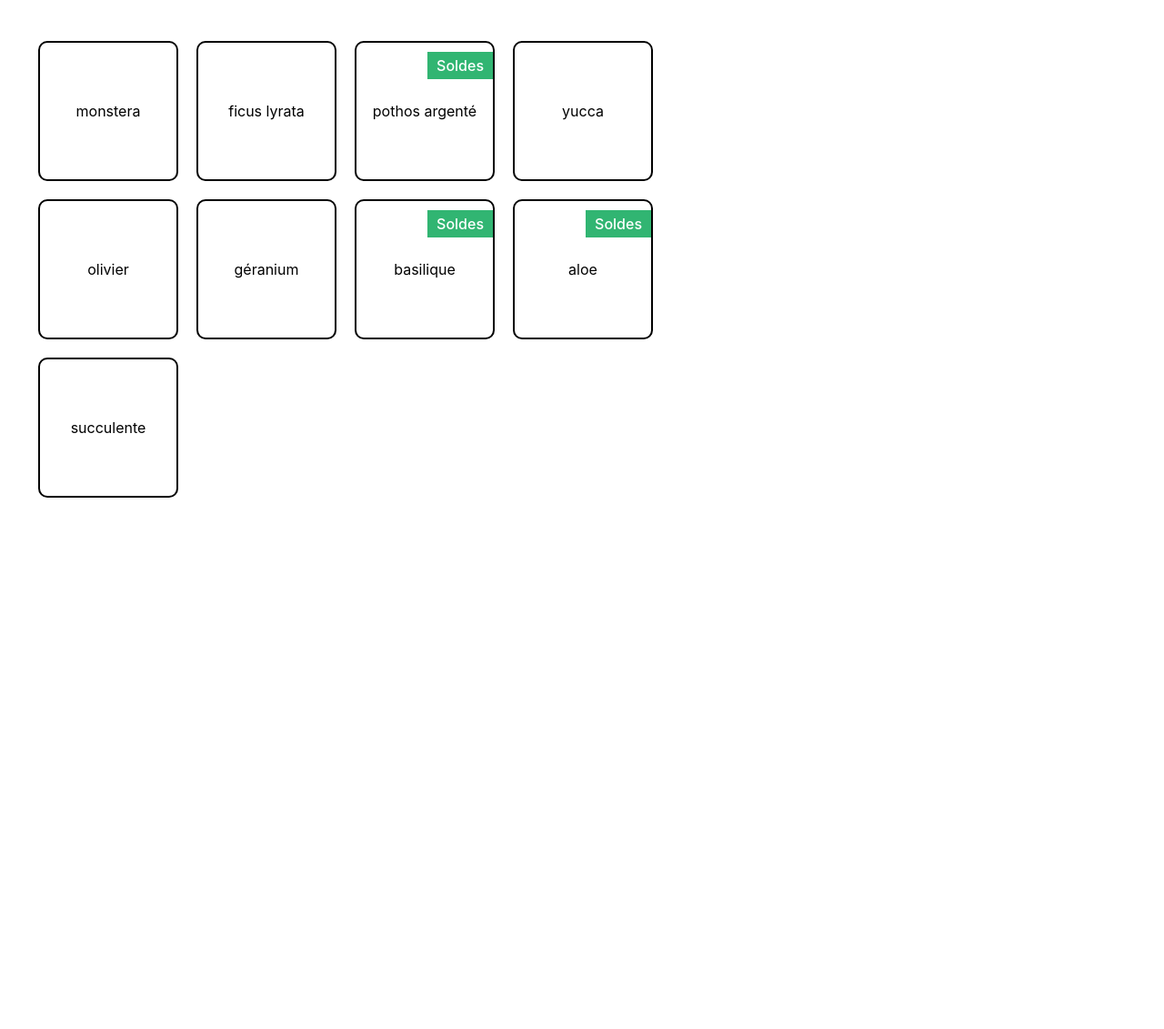
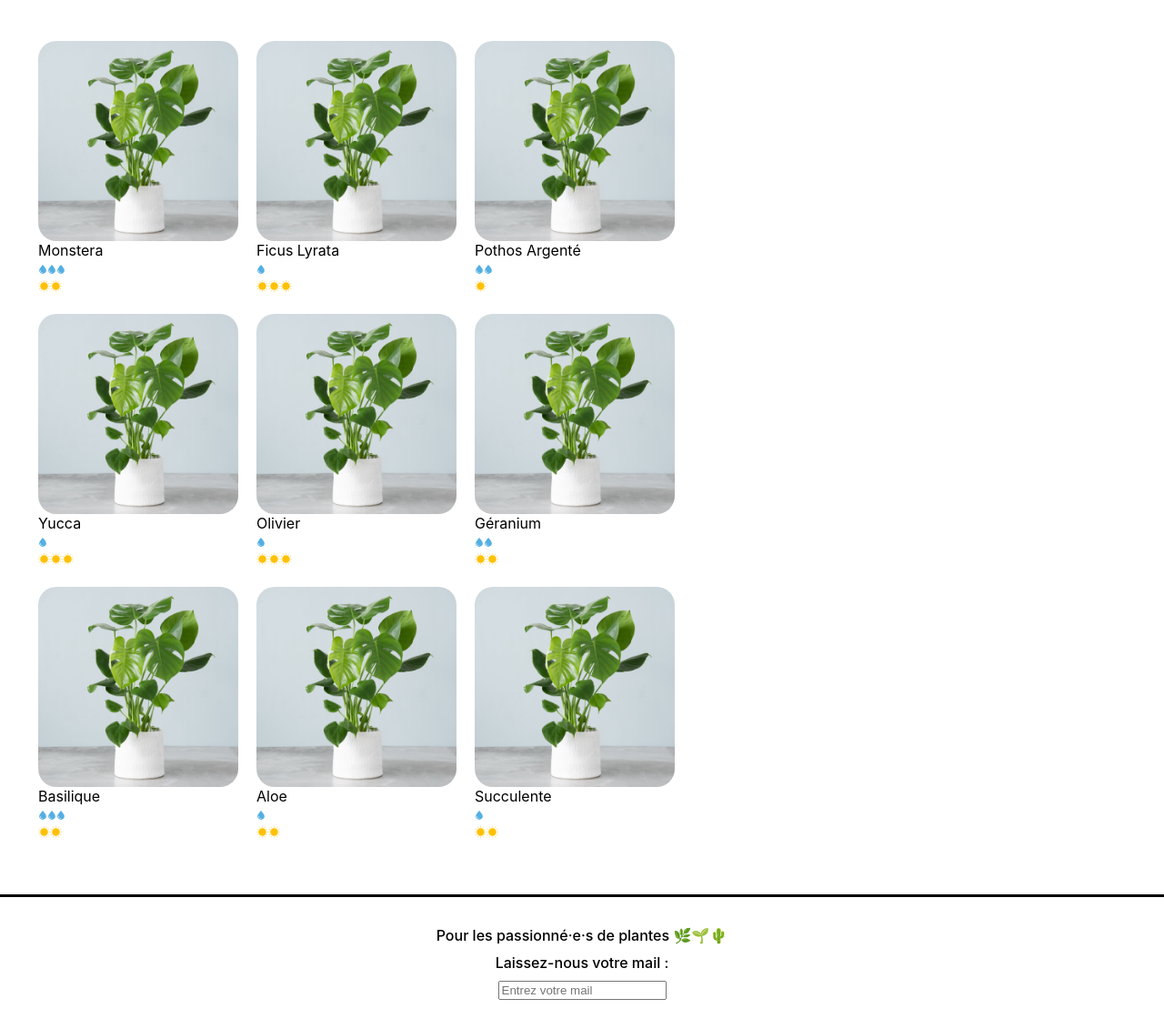
Before and after one commit to sofianeK9/React_openclassroom, a React app: page / in a window 1280 px wide. Shown: the part 547-1678 px from the top of the page at 91% size. Before the commit the page ends 1152 px from the top, so only its background shows below. Built offline with nearby package versions, Linux system fonts and the light colour scheme.

Commit message:
fleurs site

```diff
--- a/src/components/App.js
+++ b/src/components/App.js
@@ -1,5 +1,6 @@
 import Banner from './Banner';
 import Cart from './Cart';
+import Footer from './Footer';
 import ShoppingList from './ShoppingList';
 
 function App() {
@@ -8,6 +9,7 @@ function App() {
      <Banner />
      <Cart />
      <ShoppingList />
+     <Footer />
     </div>
   );
 }
--- /dev/null
+++ b/src/components/CareScale.js
@@ -0,0 +1,29 @@
+import Sun from '../assets/sun.svg';
+import Water from '../assets/water.svg';
+
+function CareScale({ scaleValue, careType }) {
+  const scaleType = careType === 'light' ? <img src={Sun} alt='sun-icon' /> : <img src={Water} alt='water-icon' />;
+
+  const quantity = {
+    1: 'peu',
+    2: 'modérément',
+    3: 'beaucoup',
+  };
+
+  const handleCareScaleClick = () => {
+    const careTypeLabel = careType === 'light' ? 'de lumière' : "d'arrosage";
+    alert(`Cette plante requiert ${quantity[scaleValue]} ${careTypeLabel}`);
+  };
+
+  return (
+    <div onClick={handleCareScaleClick}>
+      {[1, 2, 3].map((rangeElem) =>
+        scaleValue >= rangeElem ? (
+          <span key={rangeElem.toString()}>{scaleType}</span>
+        ) : null
+      )}
+    </div>
+  );
+}
+
+export default CareScale;
--- /dev/null
+++ b/src/components/Footer.js
@@ -0,0 +1,33 @@
+import React, { useState } from 'react'
+import '../components/styles/Footer.css'
+
+function Footer() {
+	const [inputValue, setInputValue] = useState('')
+
+	function handleInput(e) {
+		setInputValue(e.target.value)
+	}
+
+	function handleBlur() {
+		if (!inputValue.includes('@')) {
+			alert("Attention, il n'y a pas d'@, ceci n'est pas une adresse valide 😥")
+		}
+	}
+
+	return (
+		<footer className='lmj-footer'>
+			<div className='lmj-footer-elem'>
+				Pour les passionné·e·s de plantes 🌿🌱🌵
+			</div>
+			<div className='lmj-footer-elem'>Laissez-nous votre mail :</div>
+			<input
+				placeholder='Entrez votre mail'
+				onChange={handleInput}
+				value={inputValue}
+				onBlur={handleBlur}
+			/>
+		</footer>
+	)
+}
+
+export default Footer
--- /dev/null
+++ b/src/components/PlantItem.js
@@ -0,0 +1,21 @@
+import CareScale from './CareScale'
+import '../components/styles/PlantItem.css'
+
+function PlantItem({ id, cover, name, water, light }) {
+
+    const handleClick = (plantName) => {
+        console.log(`Vous voulez achter 1 ${plantName} ? trés bon choix !`);
+    }
+	return (
+		<li key={id} className='lmj-plant-item' onClick={() => handleClick(name)}>
+			<img className='lmj-plant-item-cover' src={cover} alt={`${name} cover`} />
+			{name}
+			<div>
+				<CareScale careType='water' scaleValue={water} />
+				<CareScale careType='light' scaleValue={light} />
+			</div>
+		</li>
+	)
+}
+
+export default PlantItem
--- a/src/components/ShoppingList.js
+++ b/src/components/ShoppingList.js
@@ -1,8 +1,8 @@
-import React from "react";
-import "../components/styles/ShoopinList.css";
-import { plantList } from "../data/plantList";
+import { plantList } from '../data/plantList'
+import PlantItem from './PlantItem'
+import '../components/styles/ShoopinList.css'
 
-const ShoppingList = () => {
+function ShoppingList() {
     const categories = plantList.reduce(
       (acc, plant) =>
         acc.includes(plant.category) ? acc : acc.concat(plant.category),
@@ -13,22 +13,23 @@ const ShoppingList = () => {
       <div>
         <ul>
           {categories.map((cat) => (
-          <li>{cat}</li>
+            <li key={cat}>{cat}</li>
           ))}
         </ul>
-
-      <ul className="lmj-plant-list">
-        {plantList.map((plant, index) => (
-          <li key={plant.id} className="lmj-plant-item">
-            {plant.name}
-            {plant.isSpecialOffer ? (
-              <div className="lmj-sales">Soldes</div>
-            ) : null}
-          </li>
+        <ul className='lmj-plant-list'>
+          {plantList.map(({ id, cover, name, water, light }) => (
+            <PlantItem
+              key={id}
+              id={id}
+              cover={cover}
+              name={name}
+              water={water}
+              light={light}
+            />
           ))}
         </ul>
       </div>
     );
-};
+  }
 
   export default ShoppingList;
--- /dev/null
+++ b/src/components/styles/Footer.css
@@ -0,0 +1,14 @@
+.lmj-footer {
+	color: black;
+	padding: 32px;
+	border-top: solid 3px black;
+	display: flex;
+	justify-content: flex-start;
+	flex-direction: column;
+	align-items: center;
+	font-weight: 500;
+}
+
+.lmj-footer-elem {
+	margin-bottom: 10px;
+}
--- /dev/null
+++ b/src/components/styles/PlantItem.css
@@ -0,0 +1,14 @@
+.lmj-plant-item-cover {
+	height: 220px;
+	width: 220px;
+	border-radius: 20px;
+}
+
+.lmj-plant-item {
+	margin: 10px;
+	display: flex;
+	align-items: flex-start;
+	justify-content: center;
+	flex-direction: column;
+	text-transform: capitalize;
+}
--- a/src/components/styles/ShoopinList.css
+++ b/src/components/styles/ShoopinList.css
@@ -5,26 +5,3 @@
 	flex-wrap: wrap;
 	max-width: 800px;
 }
-
-.lmj-plant-item {
-	border: solid 2px black;
-	border-radius: 10px;
-	height: 150px;
-	width: 150px;
-	margin: 10px;
-	display: flex;
-	align-items: center;
-	justify-content: center;
-	flex-direction: column;
-	position: relative;
-}
-
-.lmj-sales {
-	position: absolute;
-	right: 0px;
-	top: 10px;
-	font-weight: 500;
-	color: white;
-	padding: 5px 10px;
-	background-color: #31b572;
-}
--- a/src/data/plantList.js
+++ b/src/data/plantList.js
@@ -1,50 +1,78 @@
+import monstera from '../assets/monstera.jpg'
+
 export const plantList = [
 	{
 		name: 'monstera',
 		category: 'classique',
-		id: '1ed'
+		id: '1ed',
+		isBestSale: true,
+		light: 2,
+		water: 3,
+		cover: monstera
 	},
 	{
 		name: 'ficus lyrata',
 		category: 'classique',
-		id: '2ab'
+		id: '2ab',
+		light: 3,
+		water: 1,
+		cover: monstera
 	},
 	{
 		name: 'pothos argenté',
 		category: 'classique',
 		id: '3sd',
-		isSpecialOffer: true
+		light: 1,
+		water: 2,
+		cover: monstera
 	},
 	{
 		name: 'yucca',
 		category: 'classique',
-		id: '4kk'
+		id: '4kk',
+		light: 3,
+		water: 1,
+		cover: monstera
 	},
 	{
 		name: 'olivier',
 		category: 'extérieur',
-		id: '5pl'
+		id: '5pl',
+		light: 3,
+		water: 1,
+		cover: monstera
 	},
 	{
 		name: 'géranium',
 		category: 'extérieur',
-		id: '6uo'
+		id: '6uo',
+		light: 2,
+		water: 2,
+		cover: monstera
 	},
 	{
 		name: 'basilique',
 		category: 'extérieur',
 		id: '7ie',
-		isSpecialOffer: true
+		isBestSale: true,
+		light: 2,
+		water: 3,
+		cover: monstera
 	},
 	{
 		name: 'aloe',
 		category: 'plante grasse',
 		id: '8fp',
-		isSpecialOffer: true
+		light: 2,
+		water: 1,
+		cover: monstera
 	},
 	{
 		name: 'succulente',
 		category: 'plante grasse',
-		id: '9vn'
+		id: '9vn',
+		light: 2,
+		water: 1,
+		cover: monstera
 	}
 ]
```
Also changed, not shown: src/assets/monstera.jpg (added), src/assets/sun.svg (added), src/assets/water.svg (added). Lines whose indentation alone changed are shown as unchanged.
